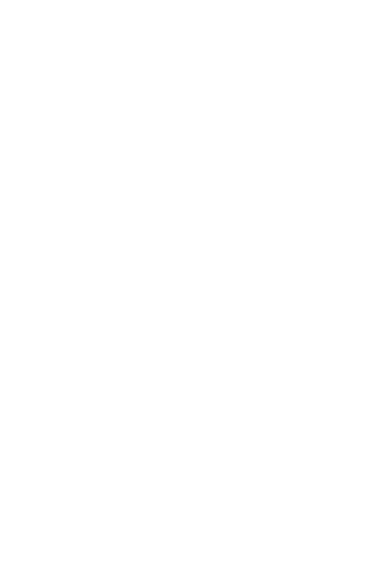
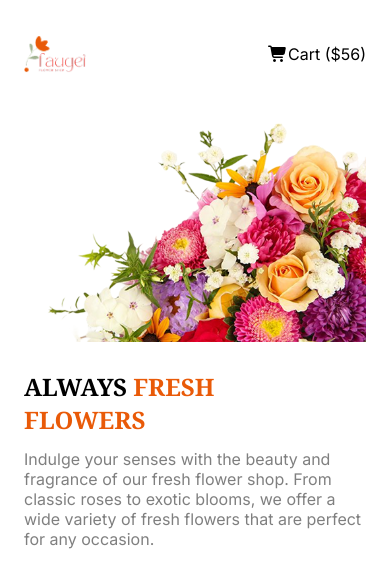
Before and after one commit to mdsifat-dev/B12A02_Flower_Market, a plain HTML site: page index.html in a window 390 px wide. Drawn offline with Linux system fonts and the light colour scheme.

Commit message:
added navbar &  banner section and made them mobile responsive

```diff
--- a/index.html
+++ b/index.html
@@ -5,10 +5,61 @@
     <meta name="viewport" content="width=device-width, initial-scale=1.0" />
     <title>Flower Market</title>
     <link rel="stylesheet" href="./styles/style.css" />
+
+    <!-- Google Fonts -->
+    <link
+      rel="stylesheet"
+      href="https://cdnjs.cloudflare.com/ajax/libs/font-awesome/7.0.0/css/all.min.css"
+    />
+
+    <!-- Google Font Inter and Noto Serif -->
+    <link rel="preconnect" href="https://fonts.googleapis.com" />
+    <link rel="preconnect" href="https://fonts.gstatic.com" crossorigin />
+    <link
+      href="https://fonts.googleapis.com/css2?family=Inter:ital,opsz,wght@0,14..32,100..900;1,14..32,100..900&family=Noto+Serif:ital,wght@0,100..900;1,100..900&display=swap"
+      rel="stylesheet"
+    />
   </head>
+
   <body>
-    <header></header>
-    <main></main>
+    <header>
+      <!-- Navbar -->
+      <nav class="navbar inter common-margin">
+        <img class="nav-logo" src="./assets/logo.png" alt="Nav Logo" />
+        <ul class="nav-contents">
+          <li class="bold hidden">Home</li>
+          <li class="gray-1 hidden">Shop</li>
+          <li class="gray-1 hidden">About us</li>
+          <li><i class="fa-solid fa-cart-shopping"></i>Cart ($56)</li>
+        </ul>
+      </nav>
+    </header>
+
+    <main>
+      <!-- Banner Section  -->
+      <section class="banner common-margin">
+        <div class="banner-info">
+          <div class="banner-title noto-serif bold">
+            ALWAYS
+            <span class="text-primary"
+              >FRESH <br />
+              FLOWERS</span
+            >
+          </div>
+          <div class="banner-description gray-2 inter">
+            Indulge your senses with the beauty and fragrance of our fresh
+            flower shop. From classic roses to exotic blooms, we offer a wide
+            variety of fresh flowers that are perfect for any occasion.
+          </div>
+        </div>
+        <img
+          src="./assets/hero-flower.png"
+          alt="Banner Picture"
+          class="banner-image"
+        />
+      </section>
+    </main>
+
     <footer></footer>
   </body>
 </html>
--- a/styles/style.css
+++ b/styles/style.css
@@ -0,0 +1,116 @@
+.inter {
+  font-family: "Inter", sans-serif;
+  font-optical-sizing: auto;
+  font-weight: normal;
+  font-style: normal;
+}
+
+.noto-serif {
+  font-family: "Noto Serif", serif;
+  font-optical-sizing: auto;
+  font-weight: normal;
+  font-style: normal;
+}
+
+/* Shared styles */
+.text-primary {
+  color: #e95a08;
+}
+
+.gray-1 {
+  color: #8987a1;
+}
+
+.gray-2 {
+  color: rgba(0, 0, 0, 0.5);
+}
+
+.bold {
+  font-weight: bold;
+}
+
+.common-margin {
+  margin: 0 150px;
+}
+
+/* Navbar styles */
+.navbar {
+  display: flex;
+  justify-content: space-between;
+  align-items: center;
+  margin-top: 30px;
+}
+
+.nav-contents {
+  display: flex;
+  list-style: none;
+}
+
+.nav-contents li {
+  margin-right: 48px;
+}
+
+/* Banner Styles */
+.banner {
+  display: flex;
+  justify-content: space-between;
+  align-items: end;
+  margin: 120px 150px;
+}
+
+.banner-info {
+  max-width: 570px;
+  max-height: 300px;
+}
+
+.banner-title {
+  font-size: 4rem;
+}
+
+.banner-description {
+  font-size: 1.4rem;
+}
+
+/* Responsive Design for Mobile */
+@media screen and (max-width: 576px) {
+  /* Responsive Navbar  */
+  .hidden {
+    display: none;
+  }
+
+  .nav-contents li {
+    margin: 0;
+  }
+
+  .common-margin {
+    margin: 28px 16px;
+  }
+
+  .nav-logo {
+    max-width: 63px;
+    max-height: 38px;
+  }
+
+  /* Responsive banner  */
+  .banner {
+    flex-direction: column-reverse;
+  }
+
+  .banner-image {
+    width: 110%;
+    margin-bottom: 28px;
+  }
+
+  .banner-info {
+    max-width: auto;
+    max-height: 147px;
+  }
+  .banner-title {
+    font-size: 1.5rem;
+    margin-bottom: 13px;
+  }
+
+  .banner-description {
+    font-size: 1rem;
+  }
+}
```
